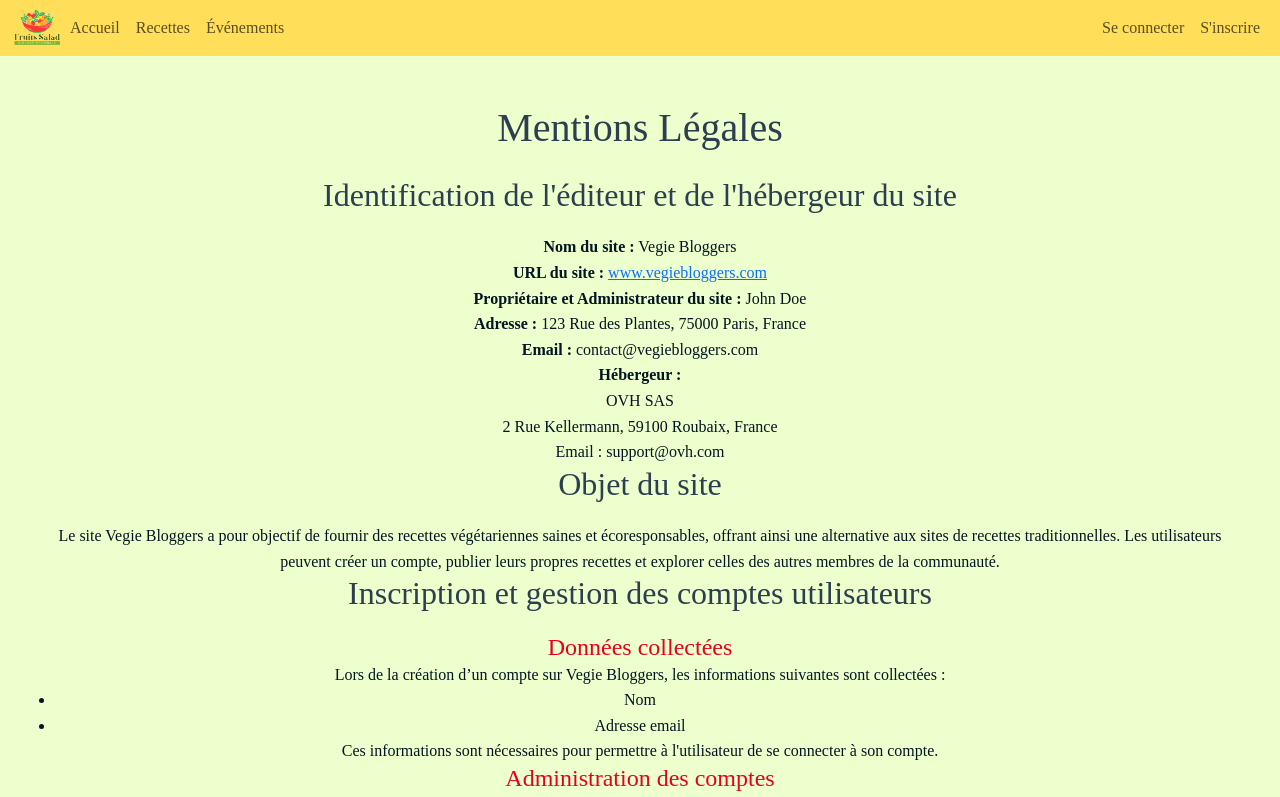
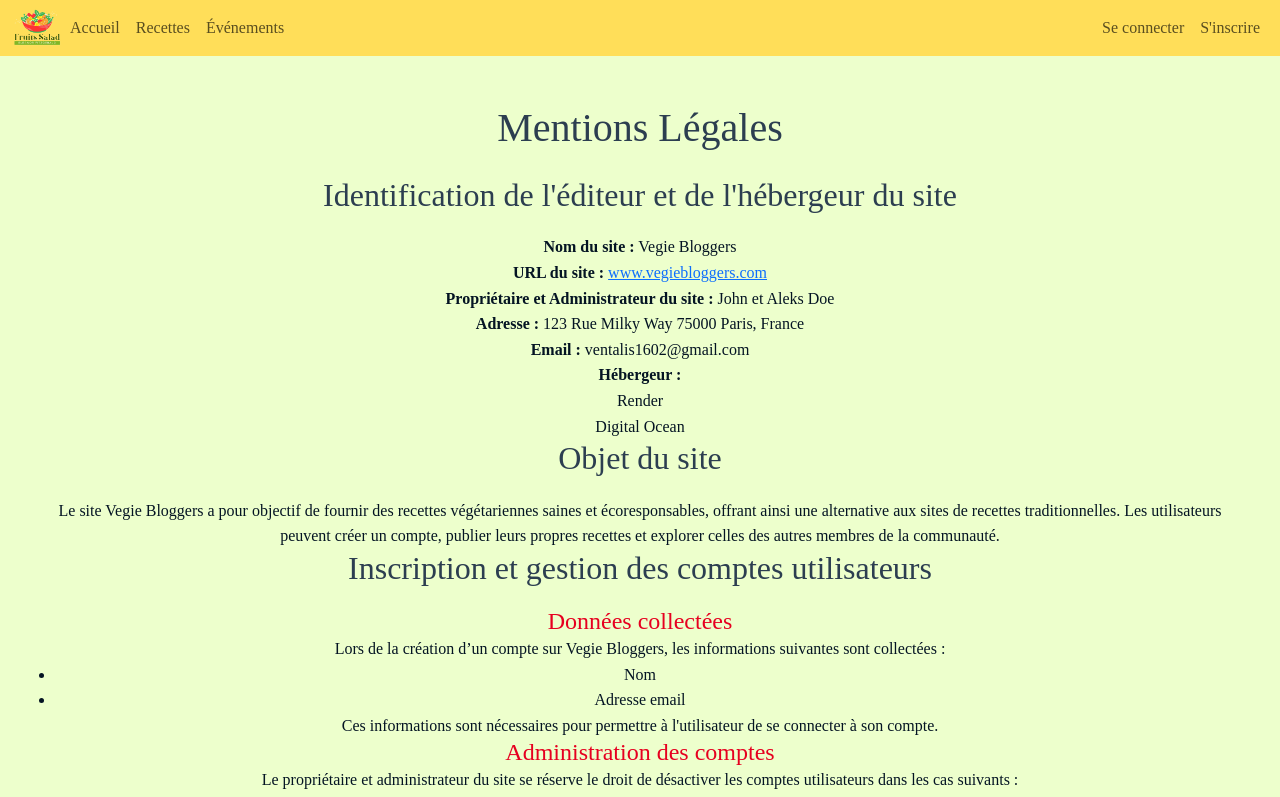
Before and after one commit to Aleks512/fronted, a Vue app: page /legal-mentions in a window 1280 px wide. Shown: the top 797 px of the page. Built offline with nearby package versions, Linux system fonts and the light colour scheme.

Commit message:
mentions_legales

```diff
--- a/src/views/LegalMentions.vue
+++ b/src/views/LegalMentions.vue
@@ -4,15 +4,15 @@
 
       <h2>Identification de l'éditeur et de l'hébergeur du site</h2>
       <p><strong>Nom du site :</strong> Vegie Bloggers</p>
-      <p><strong>URL du site :</strong> <a href="http://www.vegiebloggers.com">www.vegiebloggers.com</a></p>
-      <p><strong>Propriétaire et Administrateur du site :</strong> John Doe</p>
-      <p><strong>Adresse :</strong> 123 Rue des Plantes, 75000 Paris, France</p>
-      <p><strong>Email :</strong> contact@vegiebloggers.com</p>
+      <p><strong>URL du site :</strong> <a href="https://aleks-veggie-bloggers.onrender.com/">www.vegiebloggers.com</a></p>
+      <p><strong>Propriétaire et Administrateur du site :</strong> John et Aleks Doe</p>
+      <p><strong>Adresse :</strong> 123 Rue Milky Way 75000 Paris, France</p>
+      <p><strong>Email :</strong> ventalis1602@gmail.com</p>
 
       <p><strong>Hébergeur :</strong></p>
-      <p>OVH SAS</p>
-      <p>2 Rue Kellermann, 59100 Roubaix, France</p>
-      <p>Email : support@ovh.com</p>
+      <p>Render</p>
+      <p>Digital Ocean</p>
+
 
       <h2>Objet du site</h2>
       <p>
```
